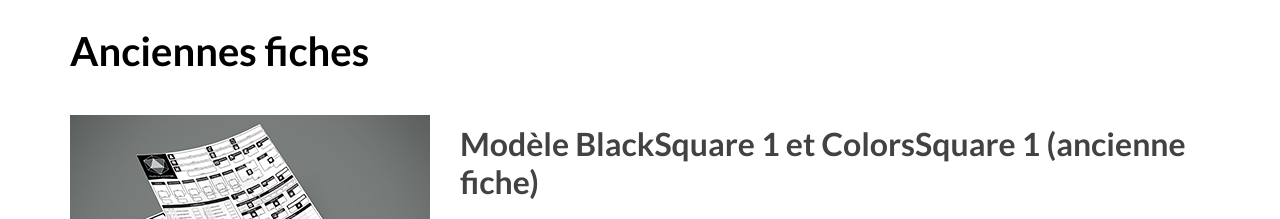
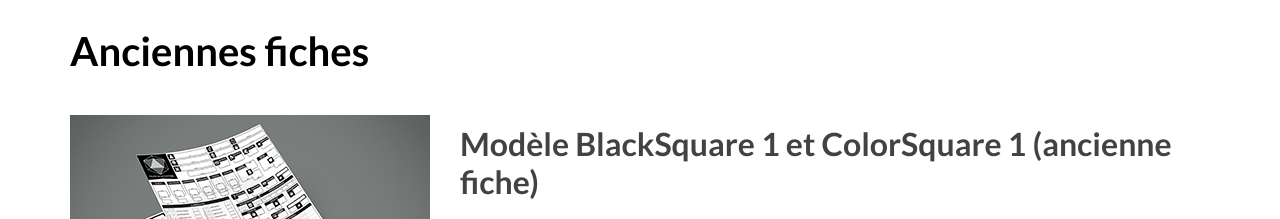
Before and after one commit to DHFTN/dhftn.github.io, a plain HTML site: page feuilles-et-dossiers-de-personnage.html in a window 1280 px wide. Shown: the part 1120-1339 px from the top of the page. Drawn offline with Linux system fonts and the light colour scheme.

Commit message:
Update feuilles-et-dossiers-de-personnage.html

```diff
--- a/feuilles-et-dossiers-de-personnage.html
+++ b/feuilles-et-dossiers-de-personnage.html
@@ -209,7 +209,7 @@
 			</div>
 			<div class="col-md-6 align-self-center col-lg-8">
 				<h2 class="mg-md">
-					Modèle BlackSquare 1 et ColorsSquare 1 (ancienne fiche)
+					Modèle BlackSquare 1 et ColorSquare 1 (ancienne fiche)
 				</h2>
 				<p>
 					Le modèle BlackSquare est, avec le modèle ColorSquare, l'ancien modèle de fiche de personnages de la collection. Fort de l&rsquo;expérience et des retours des versions précédents, ce modèle est une évolution du premier modèle Circle Color qu&rsquo;il redesigne en même temps qu&rsquo;il améliore.&nbsp;<br><br>Il se compose :<br>- d&rsquo;une fiche principale reprenant les principales informations ;<br>- d'une fiche «&nbsp;Passé, description et équipement&nbsp;» ;<br>- d&rsquo;une fiche «&nbsp;Magie&nbsp;» pour les lanceurs de sorts ;<br>- d&rsquo;une fiche «&nbsp;Compagnon / Forme Sauvage&nbsp;».<br><br>Il se décline en différentes versions :&nbsp;<br>- à éditer sur une application PDF ou à imprimer et à compléter à la main ;<br>- en français ou en anglais.<br>- une version H&amp;D qui reprend la traduction de BBE des termes (Perspicacité et Supercherie notamment)<br><br>Il est également disponible au sein d&rsquo;un dossier de personnage qui, en plus de la fiche de personnage reprend les principales règles OGL de la 5e édition.
```
